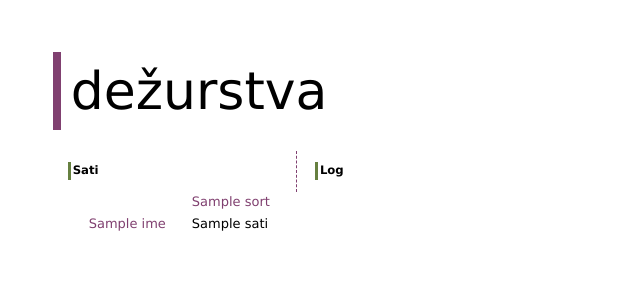
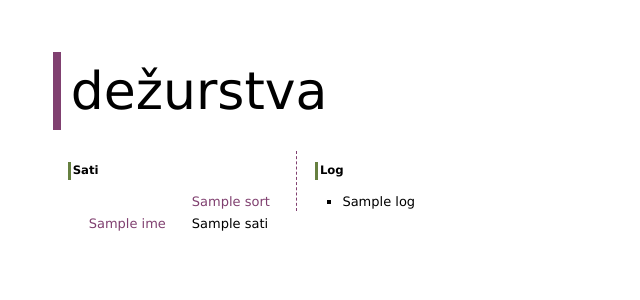
Before and after one commit to iugrina/dezurstva, a Python web app: template statistika/templates/index.html in a window 1280 px wide. Shown: the top 300 px of the page, without its empty margins (0-640 px from the left). Run offline with Jinja, Linux system fonts and the light colour scheme; the template is opened without the code that fills it: most values are stand-ins (such as "Sample title", 1, 10 or a date in 2020).

Commit message:
simple_ulist

```diff
--- a/statistika/templates/index.html
+++ b/statistika/templates/index.html
@@ -130,7 +130,7 @@
 
 <h2>Log</h2>
 
-<ul class="simple_ulist>
+<ul class="simple_ulist">
 {% for l in logs %}
 <li>{{l}} </li>
 {% endfor %}
```
